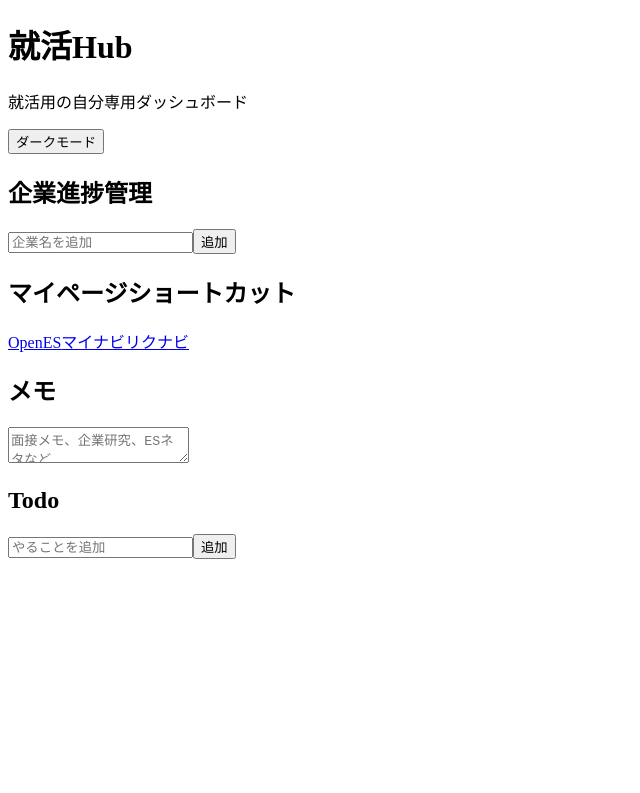
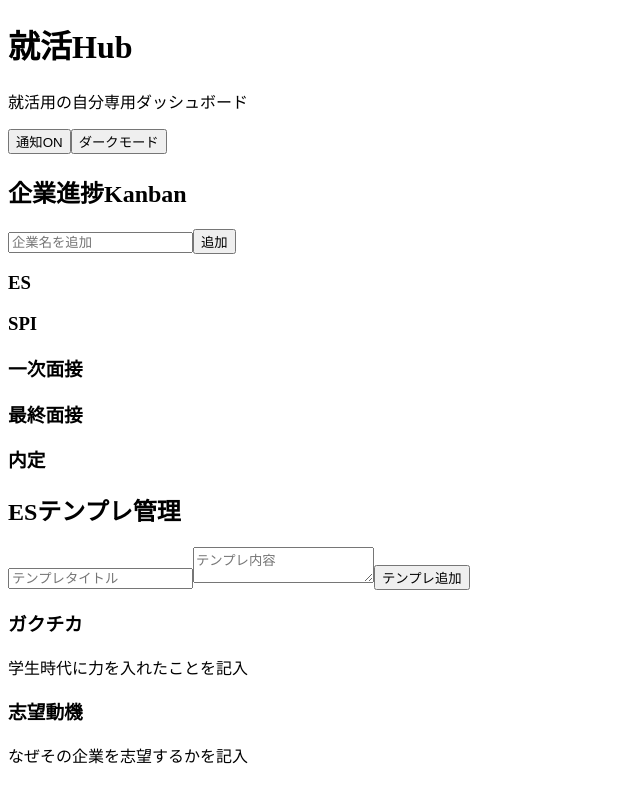
Before and after one commit to rui0415/job-hub-site, a React (Vite) app: page / in a window 1280 px wide. Shown: the top 793 px of the page, without its empty margins (0-640 px from the left). Built offline with nearby package versions, Linux system fonts and the light colour scheme; the HTML template or start-up script is replaced by a standard one.

Commit message:
Add kanban board notifications and ES templates

```diff
--- a/src/App.jsx
+++ b/src/App.jsx
@@ -8,13 +8,33 @@ const defaultLinks = [
 
 const statuses = ['ES', 'SPI', '一次面接', '最終面接', '内定']
 
+const defaultTemplates = [
+  {
+    title: 'ガクチカ',
+    content: '学生時代に力を入れたことを記入'
+  },
+  {
+    title: '志望動機',
+    content: 'なぜその企業を志望するかを記入'
+  }
+]
+
 export default function App() {
   const [memo, setMemo] = useState(localStorage.getItem('memo') || '')
   const [darkMode, setDarkMode] = useState(localStorage.getItem('darkMode') === 'true')
   const [companyName, setCompanyName] = useState('')
+  const [dragIndex, setDragIndex] = useState(null)
+
   const [companies, setCompanies] = useState(
     JSON.parse(localStorage.getItem('companies') || '[]')
   )
+
+  const [templates, setTemplates] = useState(
+    JSON.parse(localStorage.getItem('templates') || JSON.stringify(defaultTemplates))
+  )
+
+  const [templateTitle, setTemplateTitle] = useState('')
+  const [templateContent, setTemplateContent] = useState('')
 
   const [links] = useState(
     JSON.parse(localStorage.getItem('links') || JSON.stringify(defaultLinks))
@@ -40,6 +60,10 @@ export default function App() {
   }, [companies])
 
   useEffect(() => {
+    localStorage.setItem('templates', JSON.stringify(templates))
+  }, [templates])
+
+  useEffect(() => {
     localStorage.setItem('tasks', JSON.stringify(tasks))
   }, [tasks])
 
@@ -47,6 +71,10 @@ export default function App() {
     if (!taskInput.trim()) return
     setTasks([...tasks, { text: taskInput, done: false }])
     setTaskInput('')
+
+    if (Notification.permission === 'granted') {
+      new Notification('Todoを追加しました')
+    }
   }
 
   const addCompany = () => {
@@ -55,10 +83,31 @@ export default function App() {
     setCompanyName('')
   }
 
-  const updateStatus = (idx, status) => {
+  const moveCompany = (idx, status) => {
     const updated = [...companies]
     updated[idx].status = status
     setCompanies(updated)
+  }
+
+  const addTemplate = () => {
+    if (!templateTitle.trim() || !templateContent.trim()) return
+
+    setTemplates([
+      ...templates,
+      {
+        title: templateTitle,
+        content: templateContent
+      }
+    ])
+
+    setTemplateTitle('')
+    setTemplateContent('')
+  }
+
+  const requestNotification = async () => {
+    if ('Notification' in window) {
+      await Notification.requestPermission()
+    }
   }
 
   return (
@@ -69,13 +118,16 @@ export default function App() {
           <p>就活用の自分専用ダッシュボード</p>
         </div>
 
-        <button onClick={() => setDarkMode(!darkMode)}>
-          {darkMode ? 'ライトモード' : 'ダークモード'}
-        </button>
+        <div className="headerButtons">
+          <button onClick={requestNotification}>通知ON</button>
+          <button onClick={() => setDarkMode(!darkMode)}>
+            {darkMode ? 'ライトモード' : 'ダークモード'}
+          </button>
+        </div>
       </header>
 
       <section className="card">
-        <h2>企業進捗管理</h2>
+        <h2>企業進捗Kanban</h2>
 
         <div className="taskInput">
           <input
@@ -86,21 +138,60 @@ export default function App() {
           <button onClick={addCompany}>追加</button>
         </div>
 
-        <div className="companyList">
-          {companies.map((company, idx) => (
-            <div key={idx} className="companyCard">
-              <strong>{company.name}</strong>
+        <div className="kanbanBoard">
+          {statuses.map((status) => (
+            <div
+              key={status}
+              className="kanbanColumn"
+              onDragOver={(e) => e.preventDefault()}
+              onDrop={() => moveCompany(dragIndex, status)}
+            >
+              <h3>{status}</h3>
 
-              <select
-                value={company.status}
-                onChange={(e) => updateStatus(idx, e.target.value)}
-              >
-                {statuses.map((status) => (
-                  <option key={status} value={status}>
-                    {status}
-                  </option>
+              {companies
+                .filter((company) => company.status === status)
+                .map((company, idx) => (
+                  <div
+                    key={idx}
+                    className="companyCard"
+                    draggable
+                    onDragStart={() => {
+                      const originalIndex = companies.findIndex(
+                        (c) => c.name === company.name
+                      )
+                      setDragIndex(originalIndex)
+                    }}
+                  >
+                    {company.name}
+                  </div>
                 ))}
-              </select>
+            </div>
+          ))}
+        </div>
+      </section>
+
+      <section className="card">
+        <h2>ESテンプレ管理</h2>
+
+        <input
+          value={templateTitle}
+          onChange={(e) => setTemplateTitle(e.target.value)}
+          placeholder="テンプレタイトル"
+        />
+
+        <textarea
+          value={templateContent}
+          onChange={(e) => setTemplateContent(e.target.value)}
+          placeholder="テンプレ内容"
+        />
+
+        <button onClick={addTemplate}>テンプレ追加</button>
+
+        <div className="templateList">
+          {templates.map((template, idx) => (
+            <div key={idx} className="card">
+              <h3>{template.title}</h3>
+              <p>{template.content}</p>
             </div>
           ))}
         </div>
```
